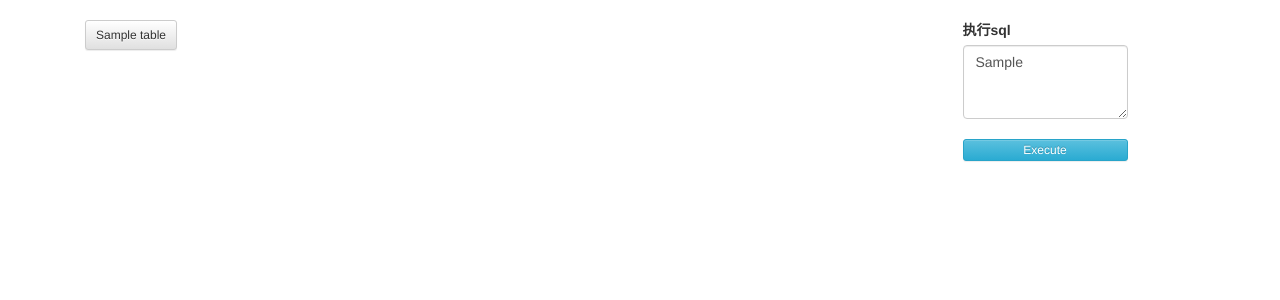
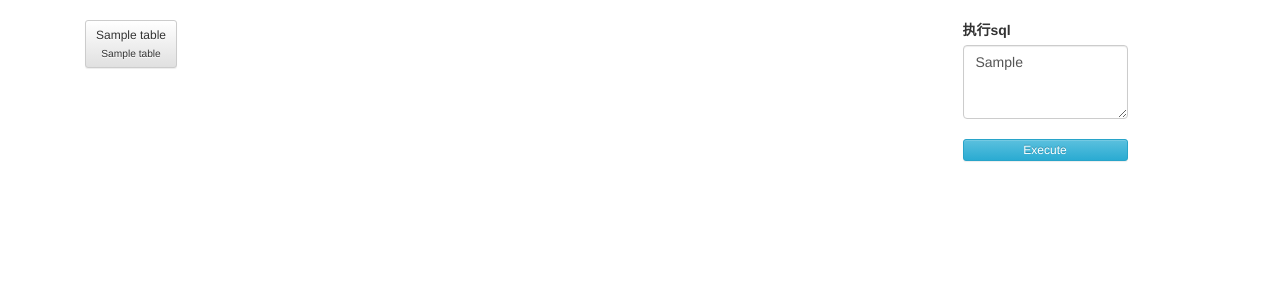
Before and after one commit to DannyLee1991/ai_qi, a Flask app: template web/flaskr/templates/tables.html in a window 1280 px wide. Shown: the part 57-357 px from the top of the page. Run offline with Flask 2, Linux system fonts and the light colour scheme; the template is opened without the code that fills it: most values are stand-ins (such as "Sample title", 1, 10 or a date in 2020); some libraries are stand-ins or nearby versions.

Commit message:
update: 调整table相关的代码

```diff
--- a/web/flaskr/main/views/tables.py
+++ b/web/flaskr/main/views/tables.py
@@ -12,7 +12,7 @@ def tables():
 def execute_sql():
     sql = request.form.get('sql')
     title = "查询执行结果"
-    table = None
+    table_body = None
     count = None
 
     save = request.form.get('save')
@@ -24,10 +24,10 @@ def execute_sql():
         if df is None:
             title = "没有查到相关数据，请检查您的sql是否正确以及检查相关数据是否已经获取"
         else:
-            table = dfData2View(df)
+            table_body = dfData2View(df)
             count = len(df)
 
-    resp = make_response(render_template('tables/table_layout.html', table=table, title=title,count=count, sql=sql))
+    resp = make_response(render_template('tables/table_layout.html', table_body=table_body, title=title,count=count, sql=sql))
 
     # 保存sql
     if save and str(save).lower() == "true":
--- a/web/flaskr/templates/getdata.html
+++ b/web/flaskr/templates/getdata.html
@@ -41,7 +41,7 @@
                 <td>
                     {{item.name}}
                     <br/>
-                    table：{{item.table.table}}
+                    table：{{item.table.name}}
                 </td>
                 <td>
                     <input name="id" value="{{item.id}}" hidden/>
--- a/web/flaskr/templates/tables.html
+++ b/web/flaskr/templates/tables.html
@@ -10,8 +10,10 @@
                     <div class="btn-group-vertical" role="group" aria-label="...">
                         {% if tables %}
                         {% for table in tables %}
-                                <button id="bt_table_{{table.table}}" type="button"
-                                        class="btn btn-default btn-block btn-sm">{{ table.name }}
+                                <button id="bt_table_{{table.name}}" type="button"
+                                        class="btn btn-default btn-block btn-sm">{{ table.label }}
+                                    <br/>
+                                    <small>{{ table.name }}</small>
                                 </button>
                         {% endfor %}
                         {%endif%}
--- a/web/flaskr/templates/tables/table_layout.html
+++ b/web/flaskr/templates/tables/table_layout.html
@@ -13,18 +13,18 @@
 
 <hr/>
 
-{% if table %}
+{% if table_body %}
 <div class="table-responsive">
     <table class="table table-bordered table-hover table-condensed">
         <thead>
         <tr>
-            {% for th in table.th %}
+            {% for th in table_body.th %}
             <th>{{th}}</th>
             {% endfor %}
         </tr>
         </thead>
         <tbody>
-        {% for tr in table.tb %}
+        {% for tr in table_body.tb %}
         <tr>
             {% for td in tr %}
             <td>{{td}}</td>
--- a/web/tudata/db/base.py
+++ b/web/tudata/db/base.py
@@ -26,7 +26,7 @@ TN_FUQUAN = 'fuquan'
 # 分笔数据表名
 TN_TICK = 'tick'
 
-table = lambda table, name: {"table": table, "name": name}
+table = lambda name, label: {"name": name, "label": label}
 
 # 相关表
 T_STOCK = table(TN_STOCK, "股票基本信息表")
```
